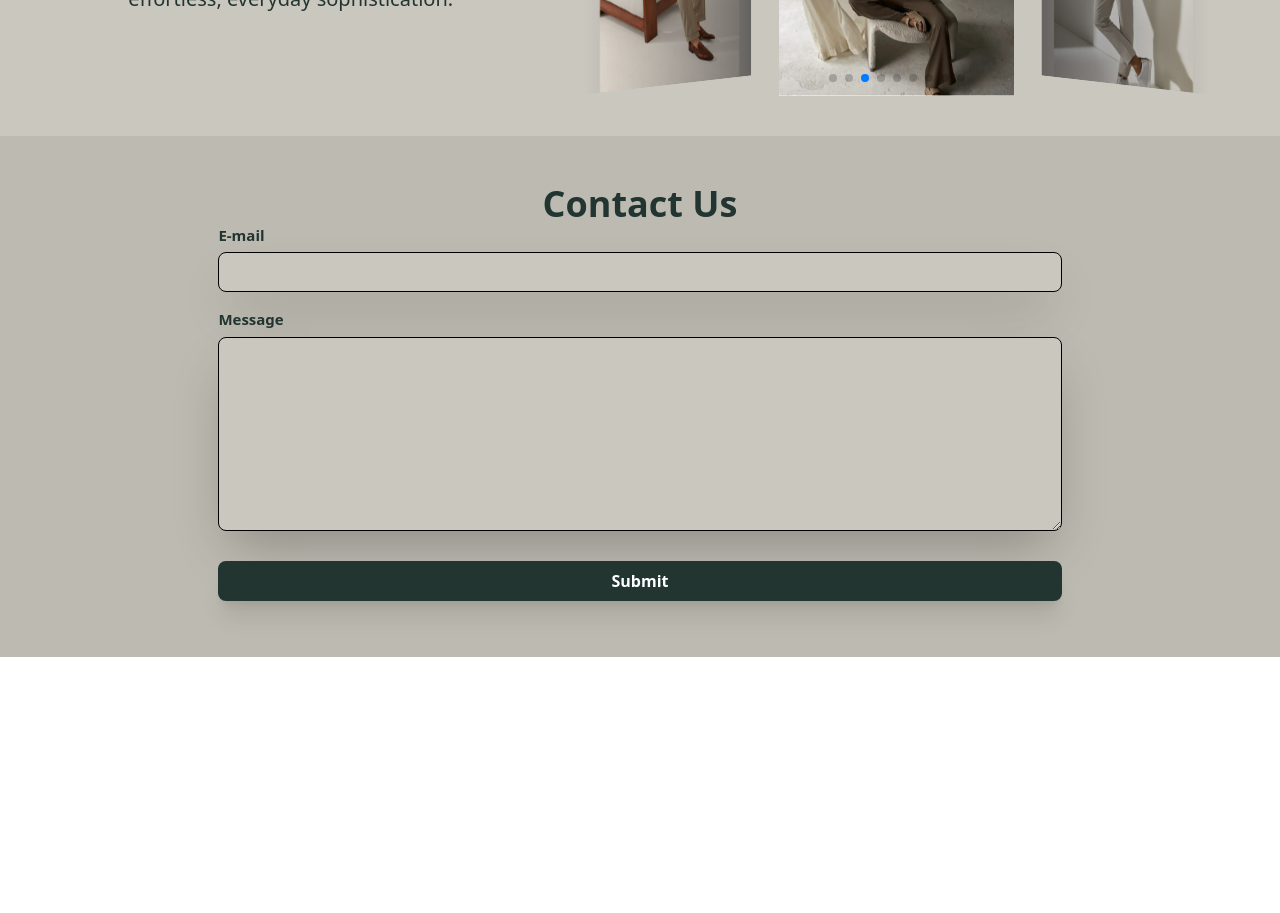
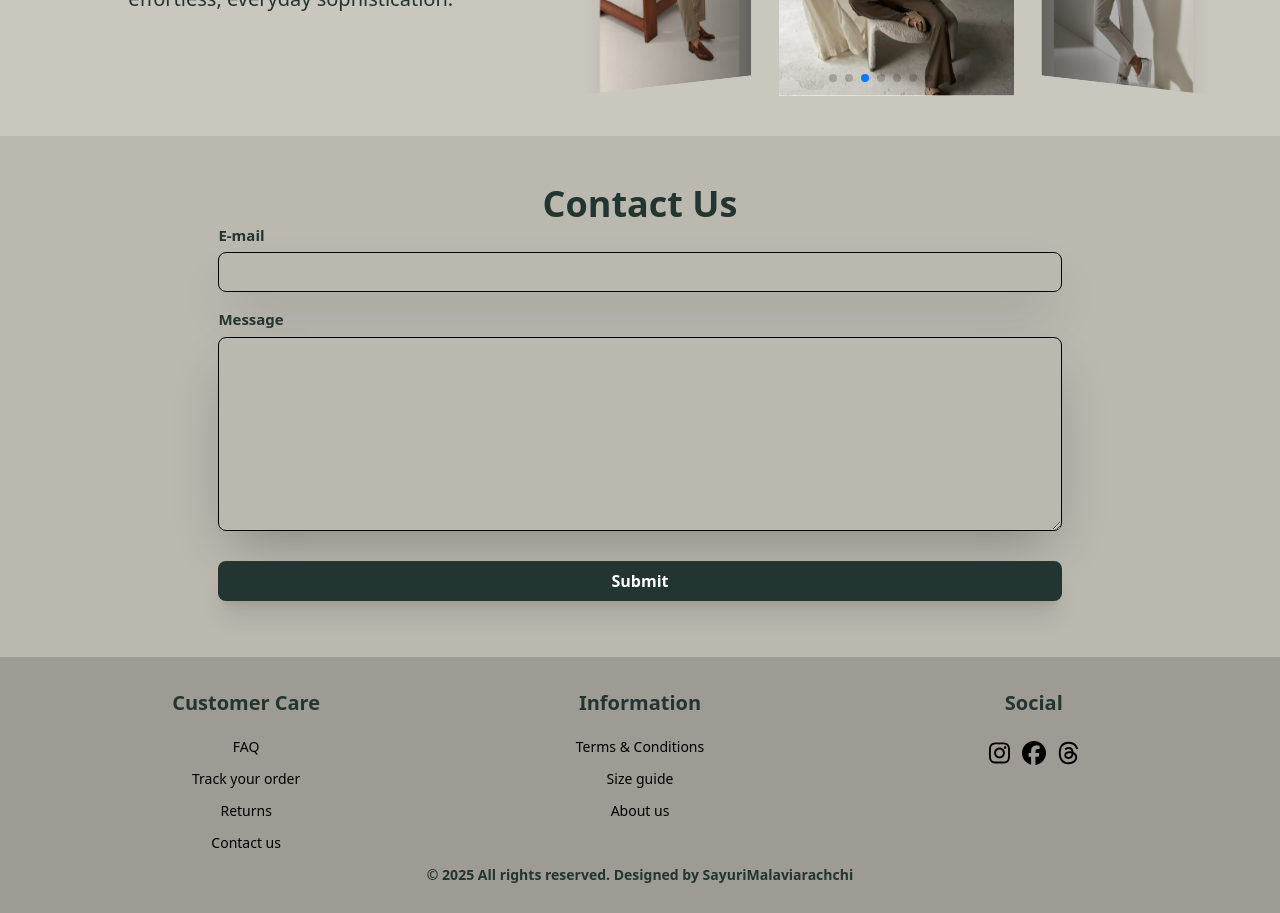
Before and after one commit to SayuriMalaviarachchi/E-commerce-web-application, a React (Vite) app in the folder frontend/: page /home in a window 1280 px wide. Shown: the part 1820-2733 px from the top of the page. Before the commit the page ends 2477 px from the top, so only its background shows below. Built offline with nearby package versions, Linux system fonts and the light colour scheme.

Commit message:
Create footer - frontend

```diff
--- a/frontend/package.json
+++ b/frontend/package.json
@@ -10,6 +10,8 @@
     "preview": "vite preview"
   },
   "dependencies": {
+    "@fortawesome/free-brands-svg-icons": "^6.7.2",
+    "@fortawesome/react-fontawesome": "^0.2.2",
     "@tailwindcss/vite": "^4.1.11",
     "react": "^19.1.0",
     "react-dom": "^19.1.0",
--- a/frontend/src/App.jsx
+++ b/frontend/src/App.jsx
@@ -18,12 +18,8 @@ function App() {
       <Routes>
         <Route path = '/register' element = {<Register/>}   />
         <Route path = '/login' element = {<Login/>}   />
-        <Route path = '/hero' element = {<Hero/>} />
-        <Route path = '/contactUs' element = {<ContactUs/>} />
-        <Route path = '/products' element = {<Products/>} />
         <Route path = '/home' element = {<Home/>} />
-        <Route path ='/limited' element = {<LimitedEdition/>} />
-        <Route path ='/aboutUs' element = {<AboutUs/>} />
+
 
       </Routes>
 
--- /dev/null
+++ b/frontend/src/components/Footer.jsx
@@ -0,0 +1,71 @@
+import React from "react";
+import { FontAwesomeIcon } from "@fortawesome/react-fontawesome";
+import {
+  faInstagram,
+  faFacebook,
+  faThreads,
+} from "@fortawesome/free-brands-svg-icons";
+
+const Footer = () => {
+  return (
+    <div className="bg-[#9e9b95]">
+      <div className="container mx-auto">
+        <div className="grid grid-cols-13 pt-8">
+          <div className="col-span-13 sm:col-span-3 sm:col-start-2 text-center ">
+            <div className="pb-5 text-[15px] sm:text-xl font-bold text-[#223531]">Customer Care</div>
+            <div className="pb-3 text-[10px] sm:text-sm cursor-pointer"><a href="http://" target="_blank" rel="noopener noreferrer">FAQ</a></div>
+            <div className="pb-3 text-[10px] sm:text-sm cursor-pointer"><a href="http://" target="_blank" rel="noopener noreferrer">Track your order</a></div>
+            <div className="pb-3 text-[10px] sm:text-sm cursor-pointer"><a href="http://" target="_blank" rel="noopener noreferrer">Returns</a></div>
+            <div className="pb-3 text-[10px] sm:text-sm cursor-pointer"><a href="http://" target="_blank" rel="noopener noreferrer">Contact us</a></div>
+          </div>
+          <div className="col-span-13 sm:col-span-3 sm:col-start-6 text-center ">
+            <div className="pb-5 text-[15px] sm:text-xl font-bold text-[#223531]">Information</div>
+            <div className="pb-3 text-[10px] sm:text-sm cursor-pointer"><a href="http://" target="_blank" rel="noopener noreferrer">Terms & Conditions</a></div>
+            <div className="pb-3 text-[10px] sm:text-sm cursor-pointer"><a href="http://" target="_blank" rel="noopener noreferrer">Size guide</a></div>
+            <div className="sm:pb-0 pb-3 text-[10px] sm:text-sm cursor-pointer"><a href="http://" target="_blank" rel="noopener noreferrer">About us</a></div>
+          </div>
+          <div className="col-span-13 sm:col-span-3 sm:col-start-10 text-center ">
+            <div className="pb-5 text-[15px] sm:text-xl font-bold text-[#223531]">Social</div>
+            <div className="pb-3 text-2xl flex gap-3 justify-center">
+              <a
+                href="https://www.instagram.com"
+                target="_blank"
+                rel="noopener noreferrer"
+              >
+                <FontAwesomeIcon
+                  icon={faInstagram}
+                  className="hover:text-pink-500"
+                />
+              </a>
+              <a
+                href="https://www.facebook.com"
+                target="_blank"
+                rel="noopener noreferrer"
+              >
+                <FontAwesomeIcon
+                  icon={faFacebook}
+                  className="hover:text-blue-500"
+                />
+              </a>
+              <a
+                href="https://www.threads.net"
+                target="_blank"
+                rel="noopener noreferrer"
+              >
+                <FontAwesomeIcon
+                  icon={faThreads}
+                  className="hover:text-black"
+                />
+              </a>
+            </div>
+          </div>
+        </div>
+        <div className="text-center text-[10px] sm:text-sm pb-7 font-bold text-[#223531] ">
+          © 2025 All rights reserved. Designed by SayuriMalaviarachchi
+        </div>
+      </div>
+    </div>
+  );
+};
+
+export default Footer;
--- a/frontend/src/components/home/ContactUs.jsx
+++ b/frontend/src/components/home/ContactUs.jsx
@@ -2,18 +2,18 @@ import React from 'react'
 
 const ContactUs = () => {
   return (
-    <div className='bg-[#bdbab1]  pt-9 pb-10'>
+    <div className='bg-[#bbb8b0]  pt-9 pb-10'>
       <div className='container mx-auto grid '>
         <div className='text-[#223531] text-center sm:text-4xl font-bold col-span-10 mt-3'>Contact Us</div>
 
         <div className='mb-4 col-span-6 col-start-3'>
             <div className='text-[10px] sm:text-[10px] md:text-[15px] font-bold text-[#223531] mb-1.5'>E-mail</div>
-            <div>< input  className='bg-[#CAC7BF] border-1 shadow-2xl rounded-lg h-10 w-full' type = 'email'/></div>
+            <div>< input  className='bg-[#bbb8b0] border-1 shadow-2xl rounded-lg h-10 w-full' type = 'email'/></div>
         </div>
 
         <div className='mb-3 col-span-6 col-start-3'>
             <div className='text-[10px] sm:text-[15px] md:text-[15px]  font-bold text-[#223531] mb-1.5'>Message</div>
-            <div><textarea className='bg-[#CAC7BF] w-full rounded-lg shadow-2xl border-1' name="" id="" rows="8"></textarea></div>
+            <div><textarea className='bg-[#bbb8b0] w-full rounded-lg shadow-2xl border-1' name="" id="" rows="8"></textarea></div>
         </div>
 
         <div className='col-span-6 col-start-3'>
--- a/frontend/src/components/home/Products.jsx
+++ b/frontend/src/components/home/Products.jsx
@@ -5,7 +5,7 @@ const Products = () => {
   return (
     <div className="bg-[#CAC7BF]">
       <div className="lg:container mx-auto pt-10 pb-12">
-        <div className="grid md:grid-cols-12 grid-cols-8 lg:gap-22 gap-10 md:p-0 p-3">
+        <div className="grid md:grid-cols-12 grid-cols-8 lg:gap-22 gap-10 md:p-0 p-3">
           <div
           className="col-span-8 md:col-span-5 md:col-start-2 col-start-1 h-150 bg-cover bg-center font-extrabold text-xl sm:text-3xl text-[#223531] rounded-2xl md:p-4 p-2 cursor-pointer transform transition hover:scale-101"
            style={{ backgroundImage: `url(${Women}) `}}
--- a/frontend/src/pages/Home.jsx
+++ b/frontend/src/pages/Home.jsx
@@ -5,6 +5,7 @@ import ContactUs from '../components/home/ContactUs'
 import LimitedEdition from '../components/home/LimitedEdition'
 import AboutUs from '../components/home/AboutUs'
 import MarqueeBanner from '../components/home/MarqueeBanner'
+import Footer from '../components/Footer'
 
 const Home = () => {
   return (
@@ -16,6 +17,7 @@ const Home = () => {
       <AboutUs/>
       <LimitedEdition/>
       <ContactUs/>
+      <Footer/>
     </div>
 
   )
```
Also changed, not shown: 1 other file (tests, documents, lock files or other folders).
